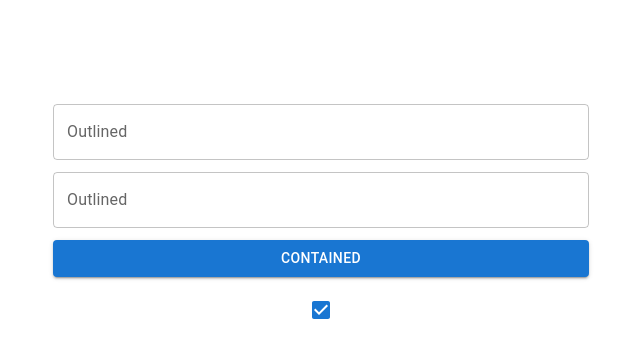
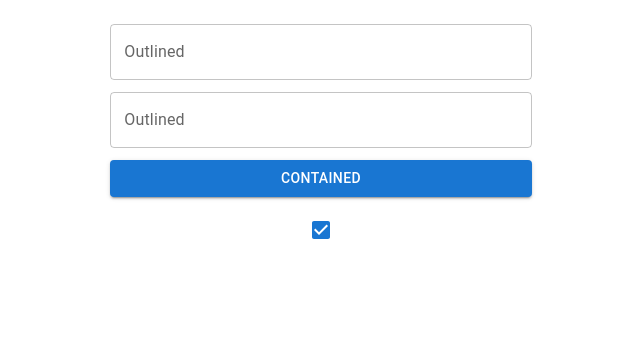
Before and after one commit to endysuryo/web-offline-participant, a Next.js app: page / in a window 1280 px wide. Shown: the top 358 px of the page, without its empty margins (319-959 px from the left). Built offline with nearby package versions, Linux system fonts and the light colour scheme; no server answers.

Commit message:
fix(wop): Fix layout:

```diff
--- a/src/app/layout.tsx
+++ b/src/app/layout.tsx
@@ -14,7 +14,9 @@ export default function RootLayout({ children }: { children: React.ReactNode })
   return (
     <html lang='en'>
       <body className={inter.className}>
-        <ReactQuery>{children}</ReactQuery>
+        <main className='w-full lg:w-1/3 mx-auto py-4'>
+          <ReactQuery>{children}</ReactQuery>
+        </main>
       </body>
     </html>
   )
--- a/src/app/page.tsx
+++ b/src/app/page.tsx
@@ -9,10 +9,10 @@ export default function Home() {
 
   return (
     <main>
-      <form className='flex flex-col items-center p-24 gap-3'>
-        <TextField id='outlined-basic' label='Outlined' variant='outlined' className='w-1/2' />
-        <TextField id='outlined-basic' label='Outlined' variant='outlined' className='w-1/2' />
-        <Button variant='contained' className='w-1/2'>
+      <form className='flex flex-col items-center gap-3'>
+        <TextField id='outlined-basic' label='Outlined' variant='outlined' fullWidth />
+        <TextField id='outlined-basic' label='Outlined' variant='outlined' fullWidth />
+        <Button variant='contained' fullWidth>
           Contained
         </Button>
         <Checkbox defaultChecked />
```
